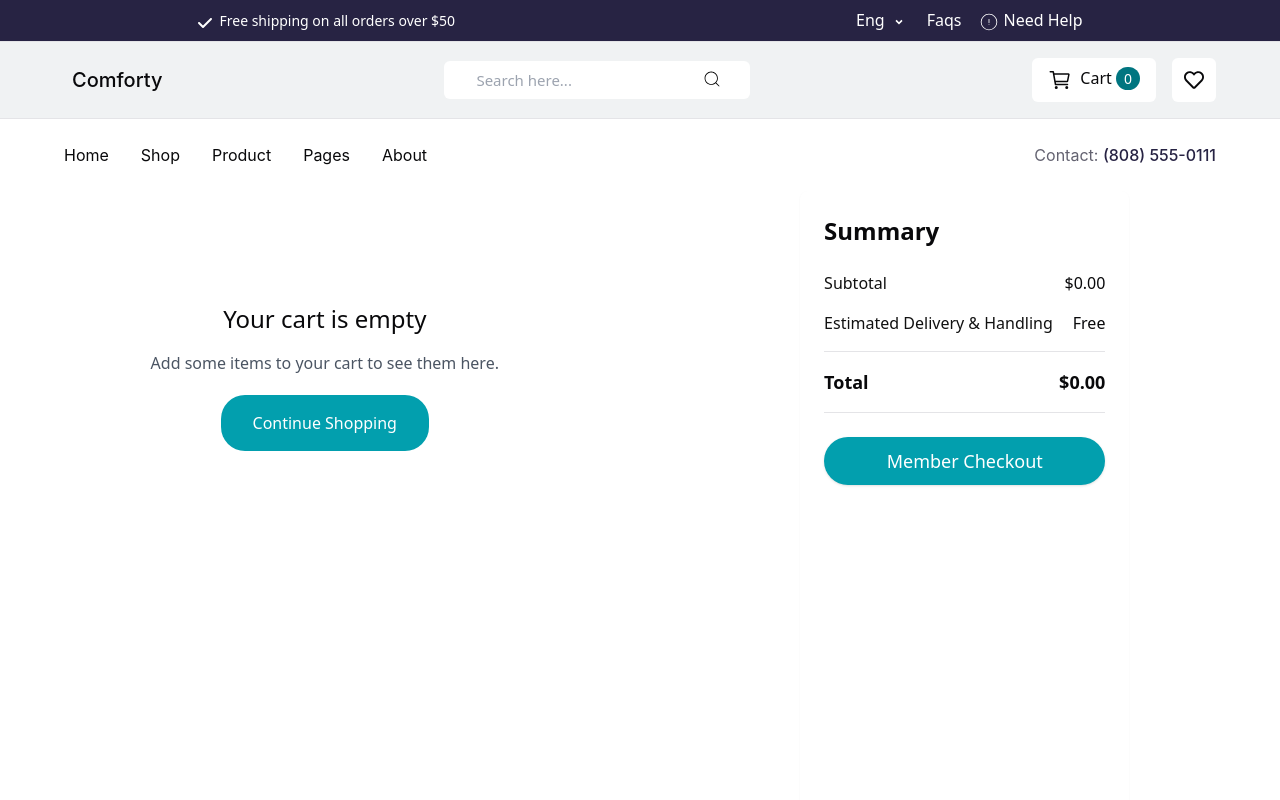
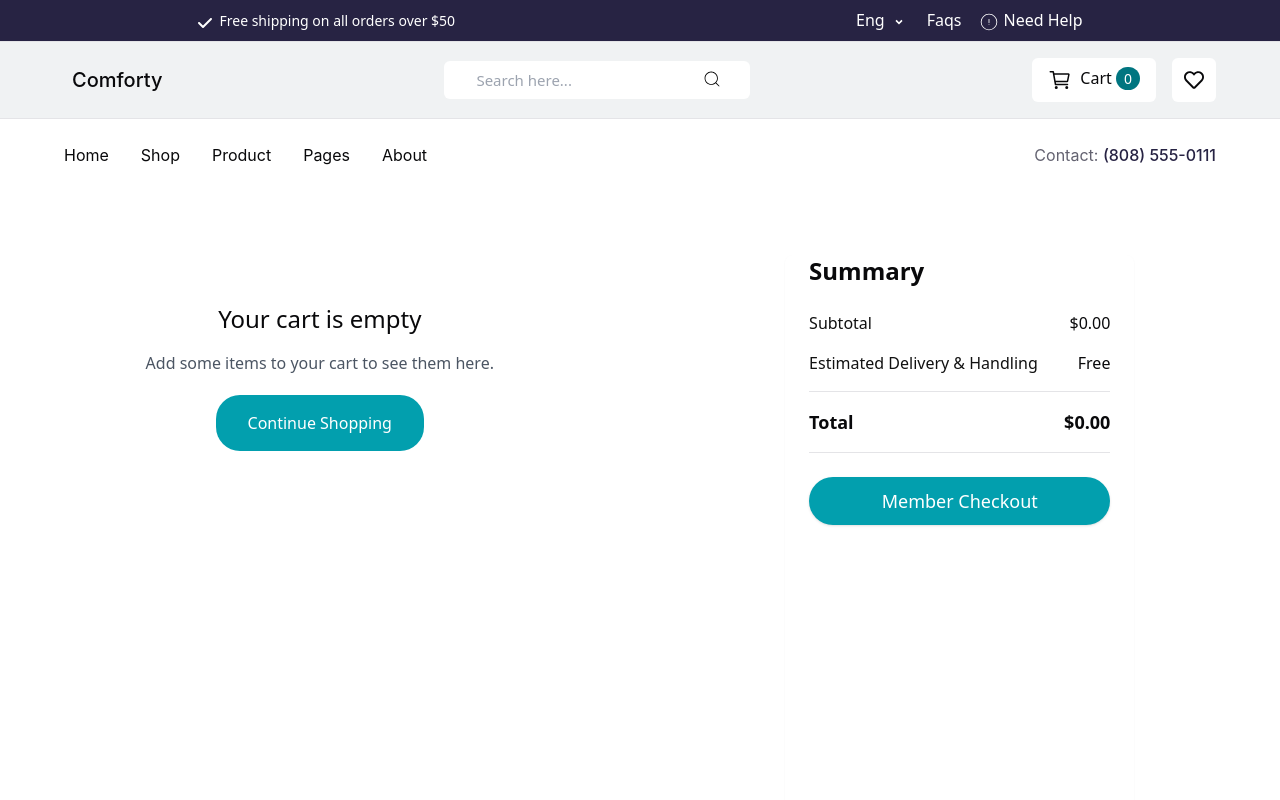
Before and after one commit to hooriyaa/e-commerce-website, a Next.js app: page /cart in a window 1280 px wide. Shown: the top 800 px of the page. Built offline with nearby package versions, Linux system fonts and the light colour scheme.

Commit message:
push_changes

```diff
--- a/src/app/cart/page.tsx
+++ b/src/app/cart/page.tsx
@@ -1,18 +1,16 @@
 "use client";
-
 import { useCart } from "@/components/context/CartContext";
-import { Button } from "@/components/ui/button";
+import OrderSummary from "@/components/orderSummary";
 import { CartItem } from "@/components/ui/cart-item";
 import Link from "next/link";
 
 export default function Cart() {
-  const { cart, removeFromCart, updateQuantity, moveToWishlist, totalPrice } =
-    useCart();
+  const { cart, removeFromCart, updateQuantity, moveToWishlist } = useCart();
 
   if (cart.length === 0) {
     return (
-      <main className="flex justify-around ml-auto w-[890px] sm:w-full  ">
-        <div className="min-h-screen flex flex-col items-center mt-28">
+      <main className="flex justify-around ml-auto w-[890px] sm:w-full  pt-16">
+        <div className="min-h-screen flex flex-col items-center mt-12">
           <h2 className="text-2xl font-medium mb-4">Your cart is empty</h2>
           <p className="text-gray-600">
             Add some items to your cart to see them here.
@@ -22,37 +20,14 @@ export default function Cart() {
           </button>
         </div>
         {/* Summary Section */}
-        <div className="p-6 bg-white rounded-lg shadow-sm">
-          <h2 className="text-2xl font-semibold mb-6">Summary</h2>
-          <div className="space-y-4">
-            <div className="flex justify-between">
-              <span className="text-[#111111]">Subtotal</span>
-              <span className="font-medium">${totalPrice.toFixed(2)}</span>
-            </div>
-            <div className="flex justify-between">
-              <span className="text-[#111111]">
-                Estimated Delivery & Handling
-              </span>
-              <span className="font-medium ml-5">Free</span>
-            </div>
-            <div className="border-t my-4"></div>
-            <div className="flex justify-between font-semibold text-lg">
-              <span>Total</span>
-              <span>${totalPrice.toFixed(2)}</span>
-            </div>
-            <div className="border-t my-4"></div>
-          </div>
-          <Button className="mt-6 w-full bg-[#029FAE] text-white py-6 rounded-3xl text-lg font-medium hover:bg-[#02a0aebd]">
-            Member Checkout
-          </Button>
-        </div>
+        <OrderSummary />
       </main>
     );
   }
 
   return (
     <>
-      <section className="min-h-screen bg-gray-50 flex justify-center py-10 text-[Inter] w-[890px] lg:w-full">
+      <section className="min-h-screen bg-gray-50 flex justify-center pt-10 text-[Inter] w-[890px] lg:w-full">
         <main className="container mx-auto px-4 lg:px-20">
           <div className="grid grid-cols-1 lg:grid-cols-3 gap-10">
             {/* Bag Section */}
@@ -72,30 +47,7 @@ export default function Cart() {
             </div>
 
             {/* Summary Section */}
-            <div className="p-6 bg-white rounded-lg shadow-sm">
-              <h2 className="text-2xl font-semibold mb-6">Summary</h2>
-              <div className="space-y-4">
-                <div className="flex justify-between">
-                  <span className="text-[#111111]">Subtotal</span>
-                  <span className="font-medium">${totalPrice.toFixed(2)}</span>
-                </div>
-                <div className="flex justify-between">
-                  <span className="text-[#111111]">
-                    Estimated Delivery & Handling
-                  </span>
-                  <span className="font-medium">Free</span>
-                </div>
-                <div className="border-t my-4"></div>
-                <div className="flex justify-between font-semibold text-lg">
-                  <span>Total</span>
-                  <span>${totalPrice.toFixed(2)}</span>
-                </div>
-                <div className="border-t my-4"></div>
-              </div>
-              <Button className="mt-6 w-full bg-[#029FAE] text-white py-6 rounded-3xl text-lg font-medium hover:bg-[#02a0aebd]">
-                Member Checkout
-              </Button>
-            </div>
+            <OrderSummary />
           </div>
         </main>
       </section>
--- /dev/null
+++ b/src/components/orderSummary.tsx
@@ -0,0 +1,36 @@
+import React from 'react'
+import { Button } from './ui/button'
+import { useCart } from './context/CartContext';
+
+const OrderSummary = () => {
+    const {totalPrice } =
+    useCart();
+  return (
+    <div className="px-6 bg-white rounded-lg shadow-sm">
+    <h2 className="text-2xl font-semibold mb-6">Summary</h2>
+    <div className="space-y-4">
+      <div className="flex justify-between">
+        <span className="text-[#111111]">Subtotal</span>
+        <span className="font-medium">${totalPrice.toFixed(2)}</span>
+      </div>
+      <div className="flex justify-between gap-10">
+        <span className="text-[#111111]">
+          Estimated Delivery & Handling
+        </span>
+        <span className="font-medium">Free</span>
+      </div>
+      <div className="border-t my-4"></div>
+      <div className="flex justify-between font-semibold text-lg">
+        <span>Total</span>
+        <span>${totalPrice.toFixed(2)}</span>
+      </div>
+      <div className="border-t my-4"></div>
+    </div>
+    <Button className="mt-6 w-full bg-[#029FAE] text-white py-6 rounded-3xl text-lg font-medium hover:bg-[#02a0aebd]">
+      Member Checkout
+    </Button>
+  </div>
+  )
+}
+
+export default OrderSummary
```
